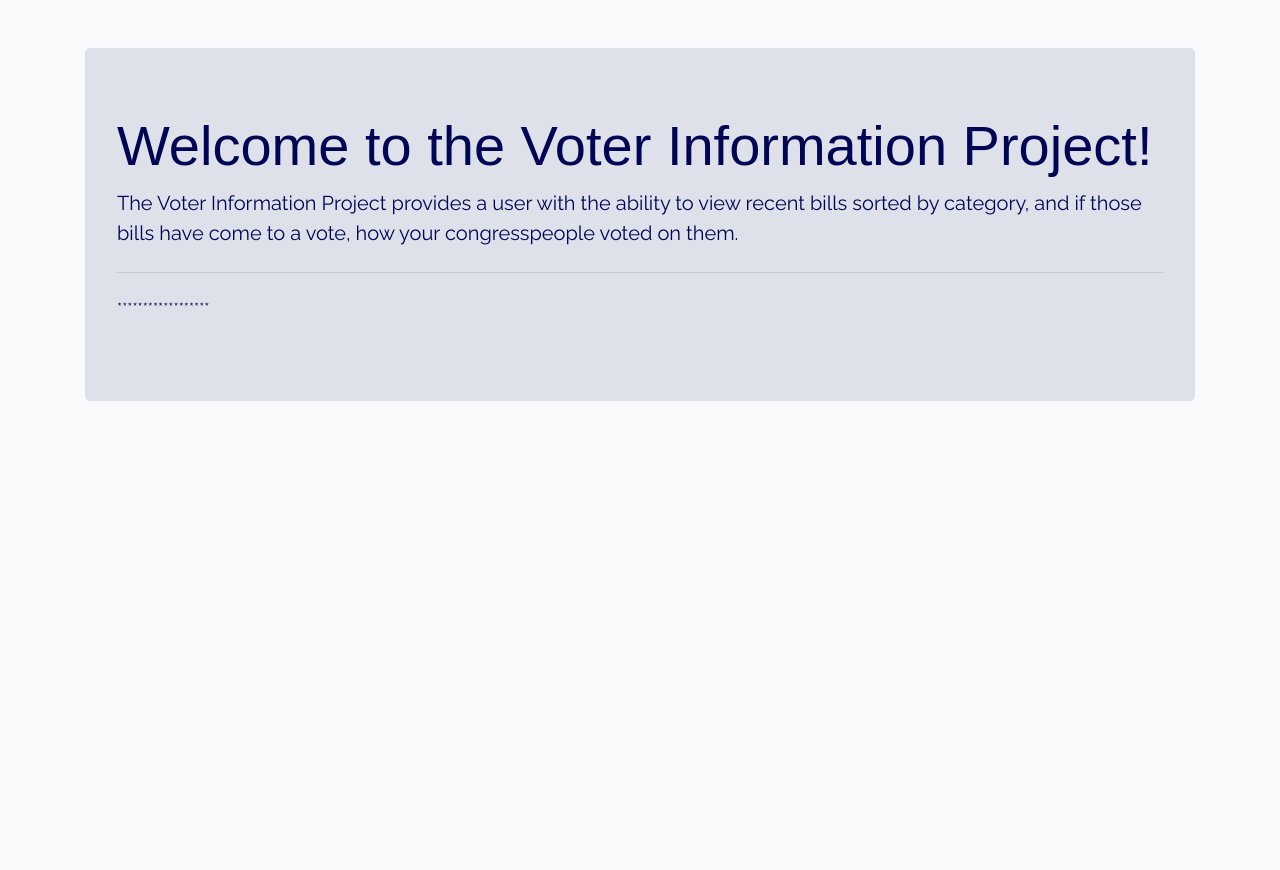
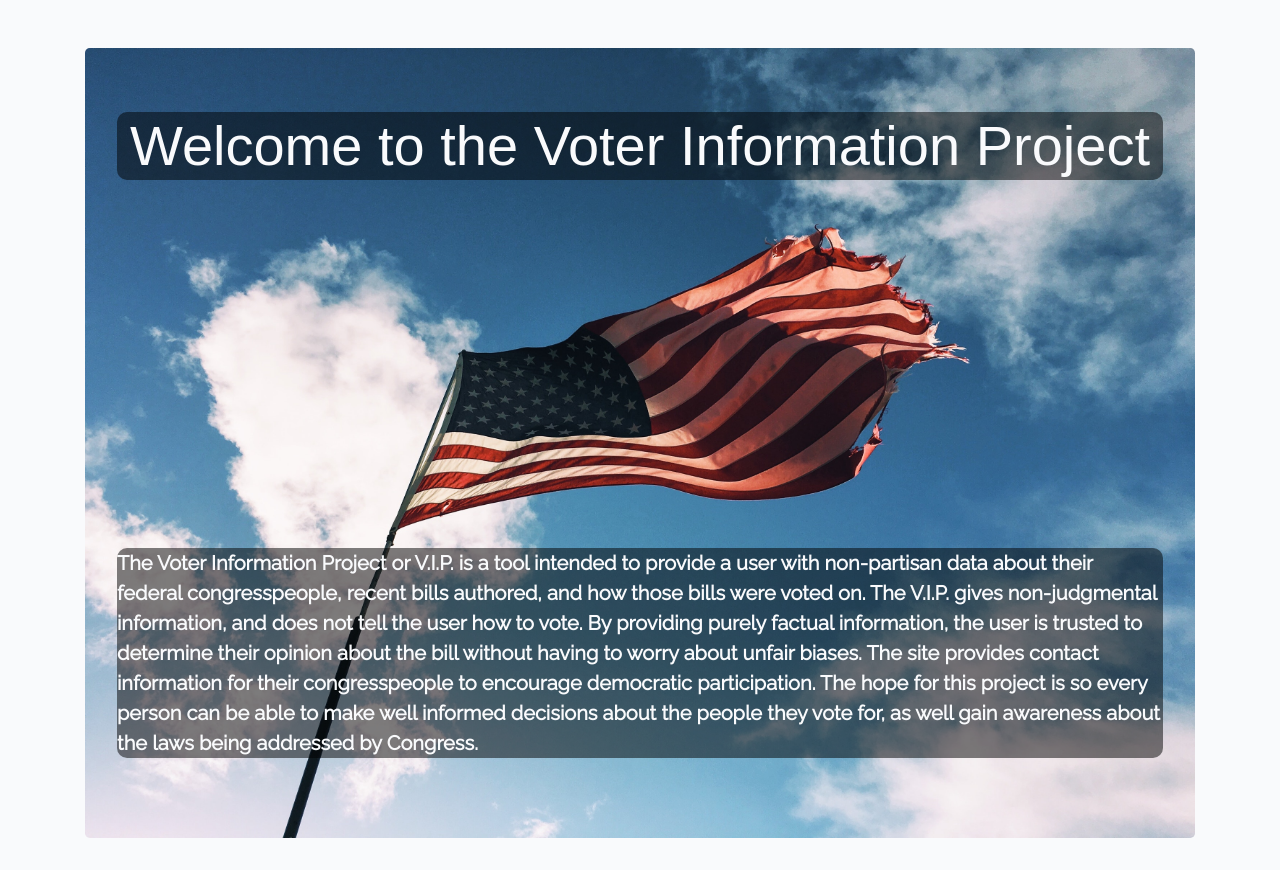
Before and after one commit to ioneaxelrod/voter-info, a Flask app: page / in a window 1280 px wide. Shown: the part 72-942 px from the top of the page. Before the commit the page ends 473 px from the top, so only its background shows below. Run offline with Flask 2, Linux system fonts and the light colour scheme; some libraries are stand-ins or nearby versions; some web fonts are replaced.

Commit message:
Made jumbotron more exciting

```diff
--- a/voter-info/static/css/styles.css
+++ b/voter-info/static/css/styles.css
@@ -162,5 +162,36 @@ span.twitter-typeahead {
 }
 
 .jumbotron {
-   background-color: #DEE1EA !important;
+   background: url("/static/flag.jpg") no-repeat center center !important;
+   background-size: 100% 100% !important;
+   color: #F9FAFC !important;
+   height: 100%
 }
+
+
+
+.transbox p {
+    border-radius: 10px;
+    font-weight: bold;
+    background-color:rgba(0,0,0,0.5);
+    margin 20px;
+    padding 50px;
+    background-size: 105% 105%
+}
+
+.transbox h1 {
+    border-radius: 10px;
+    background-color:rgba(0,0,0,0.5);
+    padding 50px;
+    margin 20px;
+    background-size: 105% 105%
+
+
+}
+
+//linear-gradient(rgba(0, 6, 84, 0.15), rgba(0, 6, 84, 0.15))
+
+
+.btn .btn-secondary {
+   background-color: #000654 !important;
+}
--- a/voter-info/templates/base.html
+++ b/voter-info/templates/base.html
@@ -21,7 +21,6 @@
     <script src="https://stackpath.bootstrapcdn.com/bootstrap/4.1.3/js/bootstrap.min.js"> </script>
     <script src="/static/js/typeahead.js/typeahead.bundle.js" type="text/javascript"> </script>
     <script src="https://cdnjs.cloudflare.com/ajax/libs/Chart.js/2.7.2/Chart.js"> </script>
-
 
 </head>
 
--- a/voter-info/templates/bill_info.html
+++ b/voter-info/templates/bill_info.html
@@ -19,8 +19,7 @@
     {% endif %}
 
     {% if bill.summary != None %}
-        <br>
-        <button type="button" class="btn btn-light" data-toggle="collapse" data-target="#demo">Summary</button>
+        <button type="button" class="btn btn-secondary" data-toggle="collapse" data-target="#demo">Summary</button>
         <div id="demo" class="collapse">
             <br>
             <em>{{ bill.summary }}</em>
--- a/voter-info/templates/index.html
+++ b/voter-info/templates/index.html
@@ -2,14 +2,18 @@
 {% block content %}
 <div class="container">
     <br><br>
-    <div class="jumbotron">
-      <h1 class="display-4 brand">Welcome to the Voter Information Project!</h1>
-      <p class="lead">The Voter Information Project provides a user with the ability to view recent bills sorted by category, and if those bills have come to a vote, how your congresspeople voted on them.
-    </p>
-      <hr class="my-4">
-      <p>******************</p>
+    <div class="jumbotron transbox">
+            <h1 class="display-4 brand"><center>Welcome to the Voter Information Project</center></h1>
+
+            <br><br><br><br><br><br><br><br><br><br><br><br><br><br><br>
+
+            <p class="lead">The Voter Information Project or V.I.P. is a tool intended to provide a user with non-partisan data about their federal congresspeople, recent bills authored, and how those bills were voted on. The V.I.P.  gives non-judgmental information, and does not tell the user how to vote. By providing purely factual information, the user is trusted to determine their opinion about the bill without having to worry about unfair biases. The site provides contact information for their congresspeople to encourage democratic participation.
+The hope for this project is so every person can be able to make well informed decisions about the people they vote for, as well gain awareness about the laws being addressed by Congress.</p>
+        </div>
     </div>
 
 </div>
 
+
+
 {% endblock %}
```
Also changed, not shown: voter-info/static/flag.jpg (added), voter-info/static/flag2.jpg (added).
